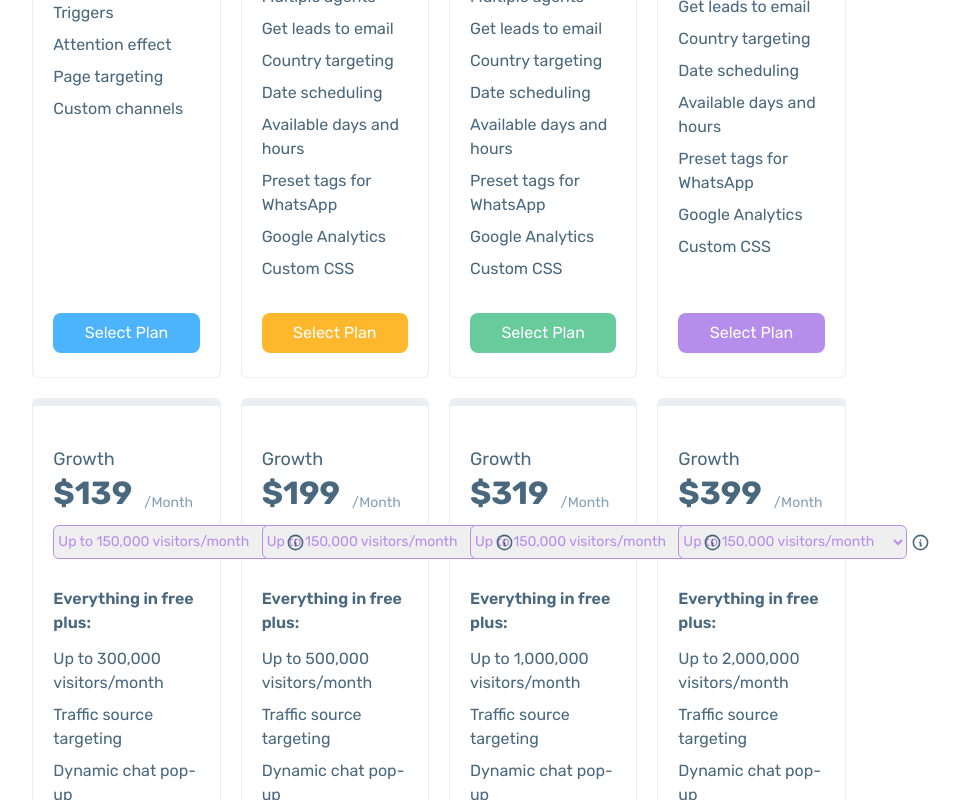
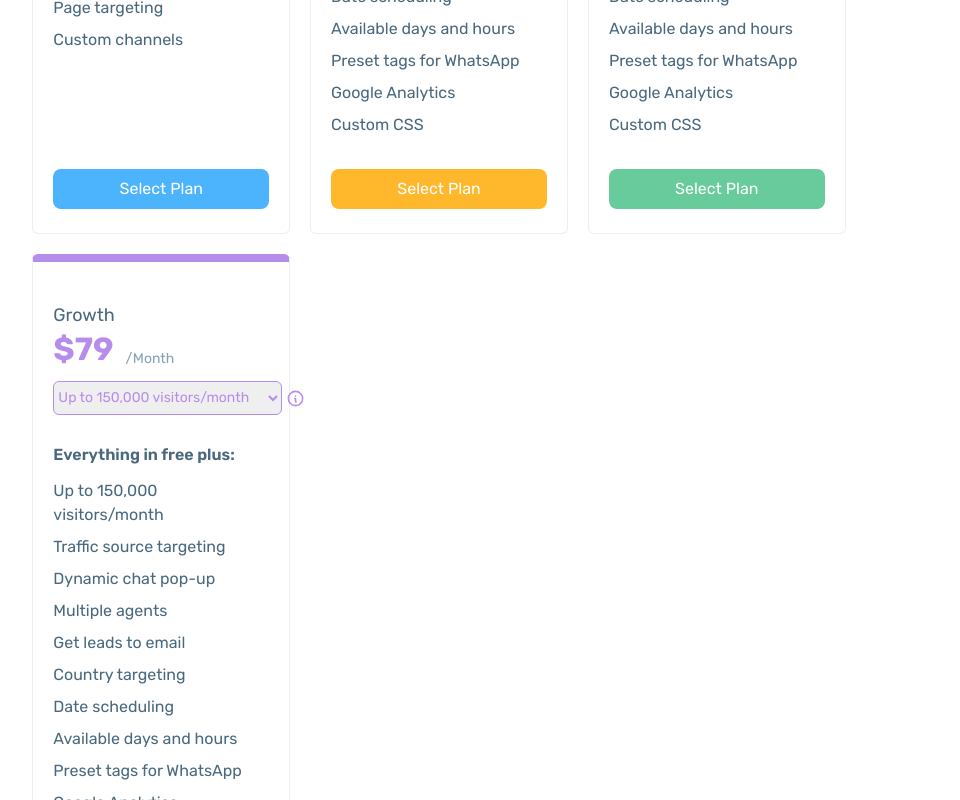
Before and after one commit to MHRafix/react.js-assessment, a React (Create React App) app: page / in a window 1280 px wide. Shown: the part 540-1340 px from the top of the page, without its empty margins (201-1161 px from the left). Built offline with nearby package versions, Linux system fonts and the light colour scheme.

Commit message:
pricing column task almost done

```diff
--- a/src/App.tsx
+++ b/src/App.tsx
@@ -13,13 +13,6 @@ const App = () => {
 		(state: IInitialStateType) => state.pricingTableData
 	);
 
-	const tempData: any[] = [];
-
-	pricingData?.plans?.map((td: IPlanType) => {
-		if (td.name === 'Growth') {
-			tempData?.push(td);
-		}
-	});
 	// Get dispatch function
 	// const dispatch = useDispatch();
 
@@ -47,8 +40,6 @@ const App = () => {
 			btn_hover_color: '#6E41A6',
 		},
 	];
-
-	console.log({ tempData });
 
 	return (
 		<div>
@@ -89,6 +80,7 @@ const App = () => {
 							))}
 						</div>
 					</div>
+					{/* <pre> {JSON.stringify(pricingData, null, 2)}</pre> */}
 				</div>
 			</div>
 		</div>
--- a/src/components/PricingTableColumnCard.tsx
+++ b/src/components/PricingTableColumnCard.tsx
@@ -1,6 +1,6 @@
 import { IFeatureType, IPlanType } from '@/utils/pricing-table-data.type';
 import { IconInfoCircle } from '@tabler/icons-react';
-import React from 'react';
+import React, { useState } from 'react';
 
 interface IPricingTableColumnCardProps {
 	plan: IPlanType;
@@ -15,6 +15,8 @@ const PricingTableColumnCard: React.FC<IPricingTableColumnCardProps> = ({
 	features,
 	isMonthlyPrice,
 }) => {
+	const [planIndex, setPlanIndex] = useState<number>(0);
+
 	return (
 		<div
 			className={`pricing_table_style`}
@@ -26,7 +28,12 @@ const PricingTableColumnCard: React.FC<IPricingTableColumnCardProps> = ({
 				{plan?.name === 'Pro' && (
 					<span className='popular__badge'>Most Popular</span>
 				)}
-				<div className='mt-4 text-[#49687e] text-[18px]'>{plan?.name}</div>
+				<div className='mt-4 text-[#49687e] text-[18px]'>
+					{plan?.growthPlans?.length
+						? plan?.growthPlans?.[planIndex]?.name
+						: plan?.name}
+				</div>
+				{!plan?.growthPlans?.length ? (
 					<div className='flex gap-3 items-end'>
 						<span
 							className={`leading-8 flex gap-3 text-[32px] font-bold my-1 !text-${colors?.color_deep}`}
@@ -47,8 +54,30 @@ const PricingTableColumnCard: React.FC<IPricingTableColumnCardProps> = ({
 							<span className='text-sm font-normal text-[#83a1b7]'>/Month</span>
 						</div>
 					</div>
-
-				{plan?.name === 'Growth' ? (
+				) : (
+					<div className='flex gap-3 items-end'>
+						<span
+							className={`leading-8 flex gap-3 text-[32px] font-bold my-1 !text-${colors?.color_deep}`}
+							style={{
+								color: colors?.color_deep,
+							}}
+						>
+							{isMonthlyPrice
+								? plan?.growthPlans?.[planIndex]?.details?.['1_year']?.price
+								: plan?.growthPlans?.[planIndex]?.details?.['2_year']?.price}
+						</span>{' '}
+						<div className='grid'>
+							{!isMonthlyPrice && plan?.name !== 'Free' && (
+								<span className='text-[red] font-normal line-through text-[12px]'>
+									{plan?.growthPlans?.[planIndex]?.details?.['1_year']?.price}
+									/Month
+								</span>
+							)}
+							<span className='text-sm font-normal text-[#83a1b7]'>/Month</span>
+						</div>
+					</div>
+				)}
+				{plan?.growthPlans?.length ? (
 					<div
 						className={`mt-3 text-[14px] inline-flex justify-normal items-center gap-1 rounded-full`}
 						style={{
@@ -56,24 +85,23 @@ const PricingTableColumnCard: React.FC<IPricingTableColumnCardProps> = ({
 							// display: '-webkit-inline-box',
 						}}
 					>
-						<select className='z-40 cursor-pointer outline-none text-[#B78DEB] h-[34px] leading-[34px] !py-[3px] px-[0px] border-[1px] border-solid border-[#B78DEB] rounded-md text-[14px]'>
-							<option value={'Up to <strong>150,000</strong> visitors/month'}>
+						<select
+							onChange={(e) => setPlanIndex(parseInt(e.target.value as string))}
+							className='z-40 cursor-pointer outline-none text-[#B78DEB] h-[34px] leading-[34px] !py-[3px] px-[0px] border-[1px] border-solid border-[#B78DEB] rounded-md text-[14px]'
+						>
+							<option value={0}>
 								Up to <strong>150,000</strong> visitors/month
 							</option>
-							<option value={'Up to <strong>300,000</strong> visitors/month '}>
+							<option value={1}>
 								Up to <strong>300,000</strong> visitors/month{' '}
 							</option>
-							<option value={'Up to <strong>500,000</strong> visitors/month '}>
+							<option value={2}>
 								Up to <strong>500,000</strong> visitors/month
 							</option>
-							<option
-								value={'Up to <strong>1,000,000</strong> visitors/month '}
-							>
+							<option value={3}>
 								Up to <strong>1,000,000</strong> visitors/month{' '}
 							</option>
-							<option
-								value={'Up to <strong>2,000,000</strong> visitors/month '}
-							>
+							<option value={4}>
 								Up to <strong>2,000,000</strong> visitors/month{' '}
 							</option>
 						</select>
@@ -81,7 +109,9 @@ const PricingTableColumnCard: React.FC<IPricingTableColumnCardProps> = ({
 							<div className='tooltip__content'>
 								<IconInfoCircle className='cursor-pointer' size={19} />
 							</div>
-							<div className='tooltip__hover'>{plan?.text}</div>
+							<div className='tooltip__hover'>
+								{plan?.growthPlans?.[planIndex]?.text}
+							</div>
 						</div>
 					</div>
 				) : (
@@ -117,12 +147,20 @@ const PricingTableColumnCard: React.FC<IPricingTableColumnCardProps> = ({
 							<div className='tooltip'>
 								<div className='tooltip__content'>
 									<span>
-										{plan?.title
+										{plan?.growthPlans?.length
+											? plan?.growthPlans?.[planIndex]?.title
+													.replace('<strong>', '')
+													?.replace('</strong>', '')
+											: plan?.title
 													.replace('<strong>', '')
 													?.replace('</strong>', '')}
 									</span>
 								</div>
-								<div className='tooltip__hover'>{plan?.text}</div>
+								<div className='tooltip__hover'>
+									{plan?.growthPlans?.length
+										? plan?.growthPlans?.[planIndex]?.text
+										: plan?.text}
+								</div>
 							</div>
 						</li>
 					)}
--- a/src/redux/reducer/reducer.ts
+++ b/src/redux/reducer/reducer.ts
@@ -1,14 +1,26 @@
-import { IPricingTableDataType } from '@/utils/pricing-table-data.type';
+import {
+	IPlanType,
+	IPricingTableDataType,
+} from '@/utils/pricing-table-data.type';
 import pricingTableData from '../../fake-data/pricing-data.json';
+import { filterPricingData } from '../../utils/growth-data-filter';
 import { DECREMENT, INCREMENT } from '../actions/actions';
 
 export interface IInitialStateType {
 	pricingTableData: IPricingTableDataType | any;
 }
 
+const { growthPlan, restPlan } = filterPricingData(
+	pricingTableData?.plans as IPlanType[]
+);
+
 // Initial state
 const initialState: IInitialStateType = {
-	pricingTableData: pricingTableData,
+	pricingTableData: {
+		plans: [...restPlan, { growthPlans: growthPlan }],
+		features: pricingTableData?.features,
+		plansInfo: pricingTableData?.plansInfo,
+	},
 };
 
 // Reducer function
--- a/src/styles/tailwind.css
+++ b/src/styles/tailwind.css
@@ -6,7 +6,7 @@
 
 @layer components {
 	.container {
-		@apply lg:w-8/12 p-5 mx-auto flex items-center justify-center;
+		@apply lg:w-8/12 p-5 sm:h-auto 2xl:h-[100vh] mx-auto flex items-center justify-center;
 	}
 
 	.tab_list {
@@ -24,7 +24,7 @@
 	}
 
 	.pricing_table_wrapper {
-		@apply grid md:grid-cols-2 xl:grid-cols-4 gap-5;
+		@apply grid md:grid-cols-2 xl:grid-cols-3 2xl:grid-cols-4  gap-5;
 	}
 
 	.pricing_table_style {
--- /dev/null
+++ b/src/utils/growth-data-filter.ts
@@ -0,0 +1,25 @@
+import { IPlanType } from './pricing-table-data.type';
+
+interface IReturnDataType {
+	growthPlan: IPlanType[];
+	restPlan: IPlanType[];
+}
+
+// pricing data filter and make as my model
+export const filterPricingData = (plans: IPlanType[]): IReturnDataType => {
+	const growthPlan: any[] = plans?.filter(
+		(plan: IPlanType) => plan?.name === 'Growth'
+	);
+
+	// growth plan modify and inject children
+	// const modifiedPlans = growthPlan[0];
+	// growthPlan.shift();
+	// modifiedPlans.children = growthPlan;
+
+	// rest plan
+	const restPlan: IPlanType[] = plans?.filter(
+		(plan: IPlanType) => plan?.name !== 'Growth'
+	);
+
+	return { growthPlan, restPlan };
+};
--- a/src/utils/pricing-table-data.type.ts
+++ b/src/utils/pricing-table-data.type.ts
@@ -16,7 +16,12 @@ export interface IPlanType {
 	title: string;
 	text: string;
 	details: IDetailsType;
+	growthPlans?: IPlanType[];
 }
+
+// export interface IPlanWithChildren extends IPlanType {
+// 	children?: IPlanType[];
+// }
 
 export interface IDetailsType {
 	'1_year': IDetails1_YearType;
```
Lines whose indentation alone changed are shown as unchanged.
